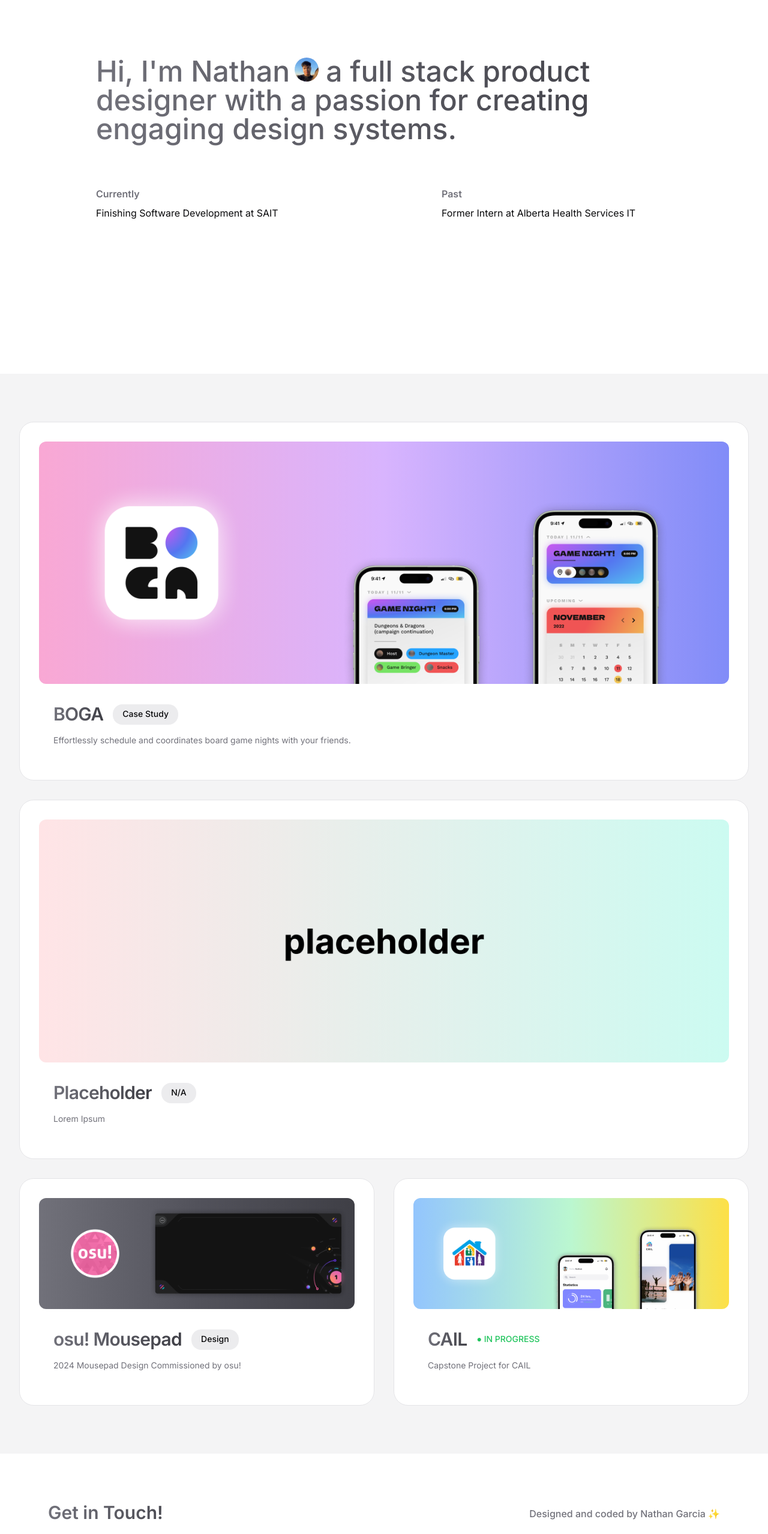
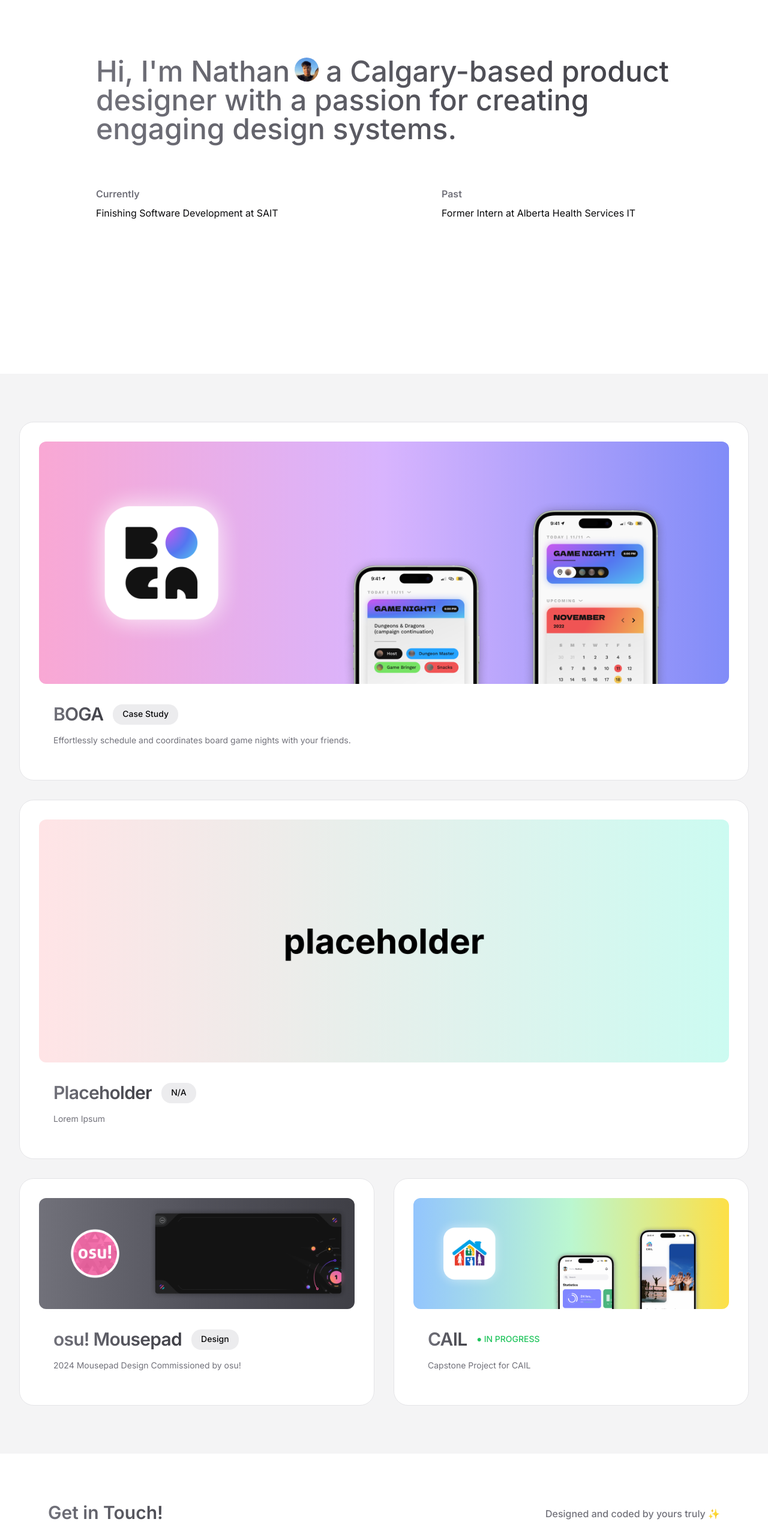
Before and after one commit to ntgarcia/ntns.me, a Next.js app: page / in a window 1280 px wide. Shown: the part 234-2791 px from the top of the page at 60% size. Built offline with nearby package versions, Linux system fonts and the light colour scheme.

Commit message:
Small tweaks

```diff
--- a/components/layout/footer.tsx
+++ b/components/layout/footer.tsx
@@ -27,7 +27,7 @@ export default function Footer() {
         <div className="flex flex-wrap items-start md:justify-end flex-col sm:flex-row mt-2 w-1/3 sm:w-1/2">
           <div className="block text-right">
             <h1 className="text-sm text-muted-foreground font-medium md:text-base mb-5 text-pretty">
-              Designed and coded by Nathan Garcia ✨
+              Designed and coded by yours truly ✨
             </h1>
             <p className="text-sm text-muted-foreground font-medium">
               {" "}
--- a/components/layout/navbar.tsx
+++ b/components/layout/navbar.tsx
@@ -60,7 +60,7 @@ export default function Navbar() {
                 </NavigationMenuItem>
                 <NavigationMenuItem>
                   <Link
-                    href="/Nathan_Garcia-Resume_2024.pdf"
+                    href="/Nathan_Garcia_Resume_2024.pdf"
                     passHref
                     target="_blank"
                     rel="noopener noreferrer"
--- a/components/pages/bio.tsx
+++ b/components/pages/bio.tsx
@@ -63,7 +63,7 @@ export default function Bio() {
             transition={{ duration: 0.7, delay: 0.4 }}
             className="text-foreground my-6 flex flex-wrap flex-row gap-3 sm:gap-6 items-start sm:items-center text-sm md:text-base mb-4 underline"
           >
-            <Link href="/Nathan_Garcia-Resume_2024.pdf" target="_blank">
+            <Link href="/Nathan_Garcia_Resume_2024.pdf" target="_blank">
               <h1 className=" hover:text-muted-foreground">Resume↗︎</h1>
             </Link>
             <Link href="https://www.linkedin.com/in/ntns/" target="_blank">
@@ -78,7 +78,7 @@ export default function Bio() {
       <motion.div
         initial={{ opacity: 0, y: "10%" }}
         animate={{ opacity: 1, y: 0 }}
-        transition={{ duration: 0.7, delay: 0.6 }}
+        transition={{ duration: 0.7, delay: 0.4 }}
         className="w-full md:w-2/5"
       >
         <ImageFrame>
--- a/components/pages/hero.tsx
+++ b/components/pages/hero.tsx
@@ -25,8 +25,8 @@ export default function HeroHeader() {
                 <AvatarFallback>NT</AvatarFallback>
               </Avatar>
             </a>
-            a full stack product designer with a passion for creating engaging
-            design systems.
+            a Calgary-based product designer with a passion for creating
+            engaging design systems.
           </p>
           <div className="w-full flex gap-y-8 justify-between flex-col md:flex-row">
             <motion.div
--- a/components/pages/projects/boga/problem.tsx
+++ b/components/pages/projects/boga/problem.tsx
@@ -4,7 +4,7 @@ export default function Problem() {
   return (
     <section className="bg-secondary">
       <div className="container space-y-8 py-12 text-center lg:py-20">
-        <h1>Problem</h1>
+        {/* <h1>Problem</h1> */}
       </div>
     </section>
   );
```
